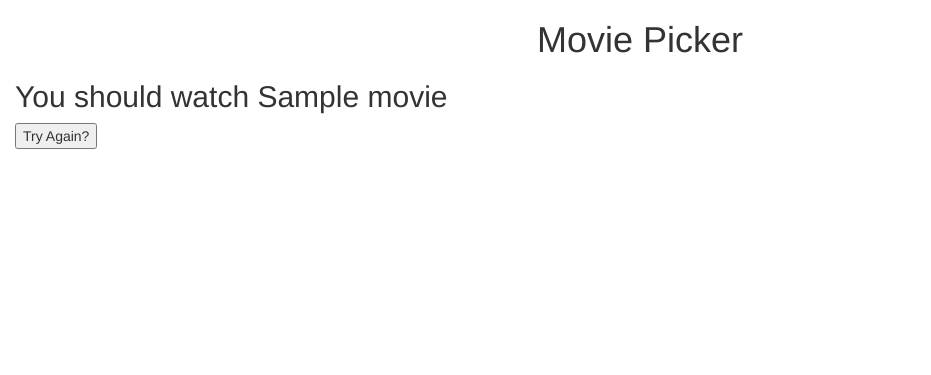
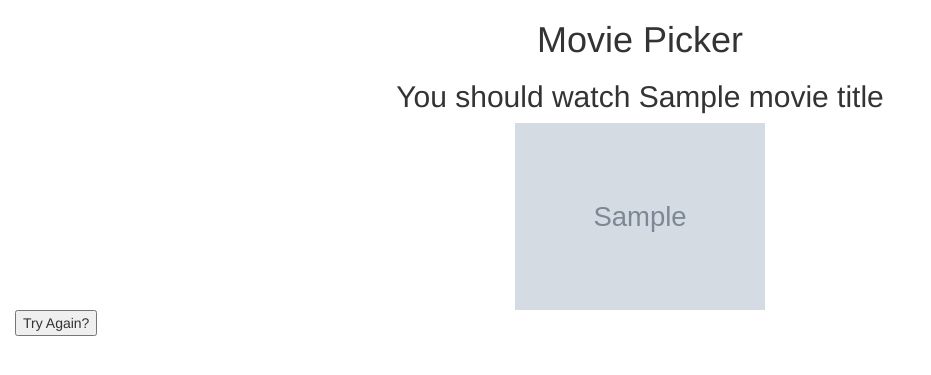
Before and after one commit to Maushimo/Movie-Picker, a Flask app: template templates/movie-search.html in a window 1280 px wide. Shown: the top 375 px of the page, without its empty margins (0-931 px from the left). Run offline with Flask 2, Linux system fonts and the light colour scheme; the template is opened without the code that fills it: most values are stand-ins (such as "Sample title", 1, 10 or a date in 2020); grey boxes marked "Sample" are stand-in pictures; some libraries are stand-ins or nearby versions.

Commit message:
Movie titles and posters now show up on the page

```diff
--- a/main.py
+++ b/main.py
@@ -5,10 +5,9 @@ import json
 
 app = Flask(__name__)
 
-apiKey = '80416fb595924fbedeb1769fc60f0579'
+apiKey = '?api_key=80416fb595924fbedeb1769fc60f0579'
 #main TMDB api url
 mainAPI = 'https://api.themoviedb.org/3'
-keywordSearch = '/search/keyword?api_key=' + apiKey
 
 #default page
 @app.route('/')
@@ -18,12 +17,19 @@ def index():
 #page to display suggested movie
 @app.route('/Search-movies', methods=['POST'])
 def searchMovie():
+	keywordSearch = '/search/multi' + apiKey
 	#grab keywords from html page
 	keywords = request.form['keywords']
-	keywordQuery = mainAPI + keywordSearch + '&query=' + keywords
+	#replace the spaces with '%20' to prevent internal server errors
+	replacedKeywords = keywords.replace(' ', '%20')
+	keywordQuery = mainAPI + keywordSearch + '&include_adult=false' + '&query=' + replacedKeywords
 
-	jsonObj = urllib2.urlopen(keywordQuery)
-	data = json.load(jsonObj)
+	#print the URI for debugging
+	print(keywordQuery)
+
+	#query the website and store the json file into this object
+	keywordJsonObj = urllib2.urlopen(keywordQuery)
+	data = json.load(keywordJsonObj)
 
 	#array for movieIDs pulled from TMDB
 	movieIDs = []
@@ -33,5 +39,22 @@ def searchMovie():
 		movieIDs.append(i['id'])
 
 	#pull up the first ID in the list
-	movie = movieIDs[0]
-	return render_template('movie-search.html', movie=movie)
+	movieIDsIndex = 0
+	movie = movieIDs[movieIDsIndex]
+	#grabs movie details
+	getMovieDetailsQuery = mainAPI + '/movie/' + str(movie) + apiKey
+
+	#print the URI for debugging
+	print(getMovieDetailsQuery)
+
+	#same process as keyword...
+	movieDetailsJsonObj = urllib2.urlopen(getMovieDetailsQuery)
+	movieDetails = json.load(movieDetailsJsonObj)
+
+	#grab the movie title
+	movieTitle = movieDetails['title']
+
+	posterPath = movieDetails['poster_path']
+	poster = 'https://image.tmdb.org/t/p/w1280' + posterPath
+
+	return render_template('movie-search.html', movieTitle=movieTitle, poster=poster)
--- a/templates/movie-search.html
+++ b/templates/movie-search.html
@@ -3,6 +3,18 @@
 
 	h1 {
 		text-align: center;
+	}
+
+	h2 {
+		text-align: center;
+	}
+
+	.img-responsive {
+		display: block;
+		margin: 0 auto;
+
+		width: 20%;
+		height: 20%;
 	}
 
 </style>
@@ -21,14 +33,13 @@
 
 <div class="container-fluid">
 	<h1>Movie Picker</h1>
-	<h2>You should watch {{ movie }}</h2>
+	<h2>You should watch {{ movieTitle }}</h2>
+	<img src={{ poster }} class="img-responsive" alt="movie poster">
 	<!--
 	<h2>Genre: {{ genre }}</h2>
 	-->
 
-	<!--
-	BACK BUTTON
-	-->
+	<!-- BACK BUTTON -->
 	<form action="/">
 		<button type="submit">Try Again?</button>
 	</form>
```
Also changed, not shown: templates/index.html (+1 -6 lines), 1 other file.
